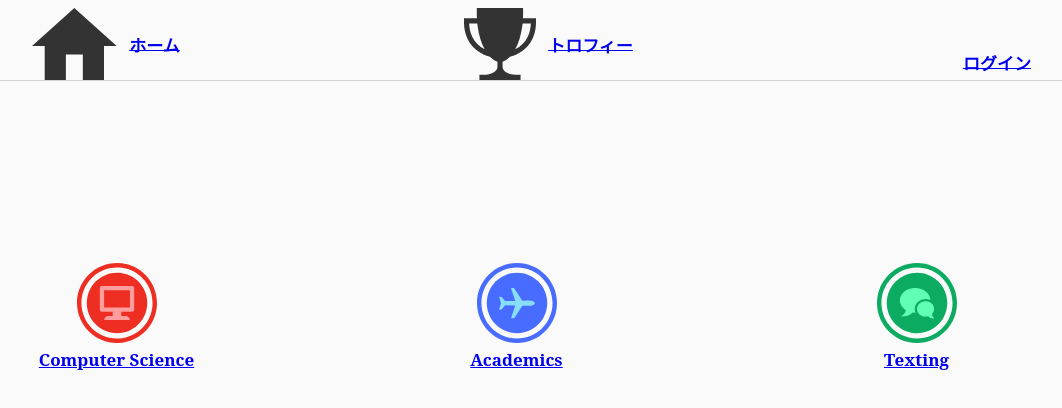
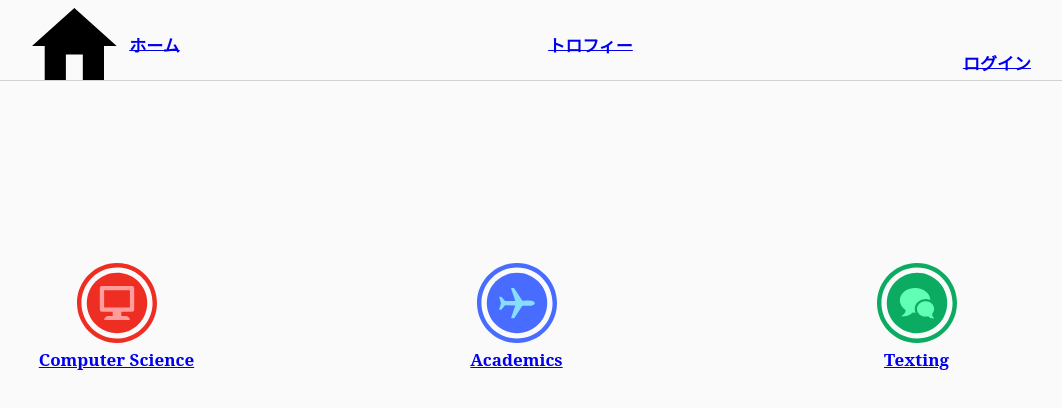
Before and after one commit to Ivanhei/Motivational-Web-Development, a Next.js app: page /Motivational-Web-Development/ in a window 1280 px wide. Shown: the top 408 px of the page, without its empty margins (129-1191 px from the left). Built offline with nearby package versions, Linux system fonts and the light colour scheme; no server answers.

Commit message:
deletion of fill for Home and Challenge Icon

```diff
--- a/assets/Icons.js
+++ b/assets/Icons.js
@@ -44,7 +44,6 @@ export function HomeIcon() {
       data-name="Icon material-home"
       d="M23.826,48.754V33.135H34.238V48.754H47.254V27.929h7.81L29.032,4.5,3,27.929h7.81V48.754Z"
       transform="translate(-3 -4.5)"
-      fill="#333"
     />
   </svg>
 };
@@ -74,7 +73,6 @@ export function ChallengeIcon() {
   >
     <path
       d="M999.667 159.302C999.565 152.975 999.463 147.464 999.463 142.872H818.957C822.427 65.6189 820.08 0 820.08 0H501.925C501.211 0 500.395 3.87774e-07 499.68 0.102052C498.966 3.87774e-07 498.15 0 497.435 0H178.465C178.465 0 176.118 65.6189 179.587 142.872H0.51019H0V188.795V189.509V214.308H0.408152C2.24484 272.579 11.5303 350.444 50.3048 430.248C83.161 497.908 130.507 554.546 190.913 598.53C240.912 634.963 298.155 661.19 361.011 676.804C397.336 715.583 433.151 736.912 464.375 745.484V824.982C459.885 848.658 432.845 928.564 243.973 928.564H214.28V1000H785.693V928.564H756.306C534.679 928.666 535.7 818.553 535.7 818.553V745.484C566.923 736.912 602.024 715.583 638.146 677.11C701.512 661.496 758.857 635.167 809.162 598.53C869.568 554.546 916.914 497.908 949.77 430.248C1002.63 321.359 1000.69 215.94 999.667 159.302ZM114.385 399.02C82.1406 332.585 73.6715 265.639 71.8348 214.308H184.485C186.423 234.208 188.872 253.801 191.934 272.273C210.913 385.447 237.034 485.458 286.421 573.63C211.015 535.463 151.731 475.865 114.385 399.02ZM885.486 399.02C847.936 476.273 788.142 536.177 712.021 574.344C761.612 485.968 787.53 385.754 806.509 272.273C809.57 253.801 812.019 234.208 813.957 214.308H928.036C926.199 265.639 917.832 332.585 885.486 399.02Z"
-      fill="#333333"
     />
   </svg>
 };
```
